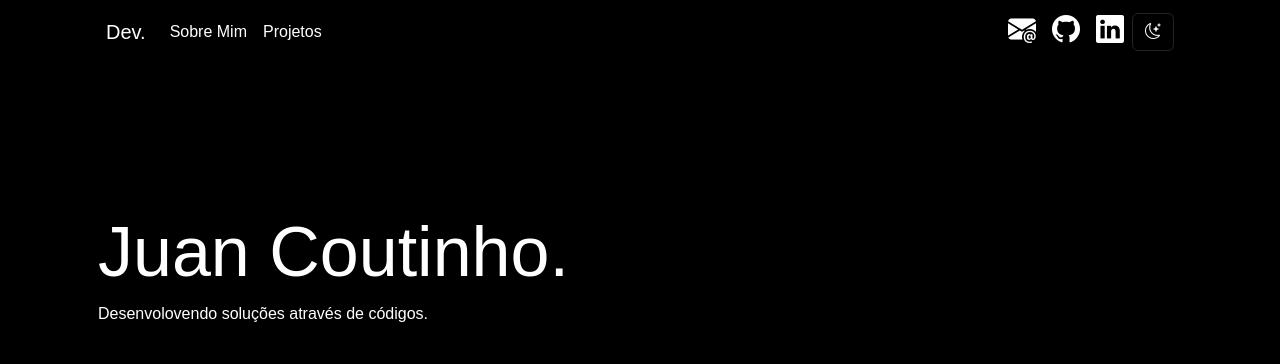
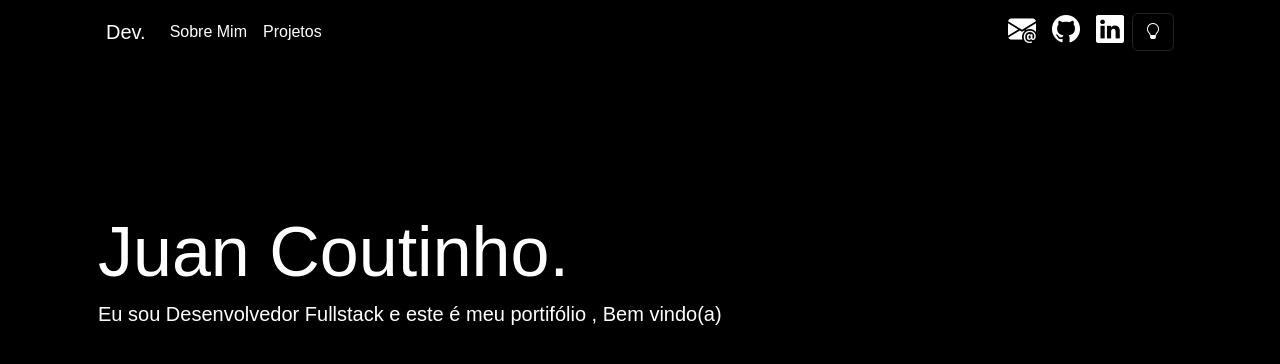
Before and after one commit to reddevx/juan-coutinho, a plain HTML site: page index.html in a window 1280 px wide. Drawn offline with nearby package versions, Linux system fonts and the light colour scheme; files whose address does not match are found by name; a web font is replaced by a local one.

Commit message:
chore: new aditions

```diff
--- a/index.html
+++ b/index.html
@@ -98,7 +98,7 @@
 
               </a>
 
-              <button onclick="toggleDarkMode()" class="btn btn-outline-dark"><i class="bi bi-moon-stars text-light border-white"></i></button>
+              <button onclick="toggleDarkMode()" class="btn btn-outline-dark"><i class="bi bi-lightbulb white text-white"></i></button>
 
 
             </form>
@@ -107,7 +107,10 @@
       </nav>
       <div class="container">
         <h1 class="text-white" id="animacao"></h1>
-        <p class="text-white">Desenvolovendo soluções através de códigos.</p>
+
+        <p class="text-white h5">Eu sou Desenvolvedor Fullstack e este é meu portifólio
+          , Bem vindo(a) </p>
+
       </div>
     </section>
   </main>
```
